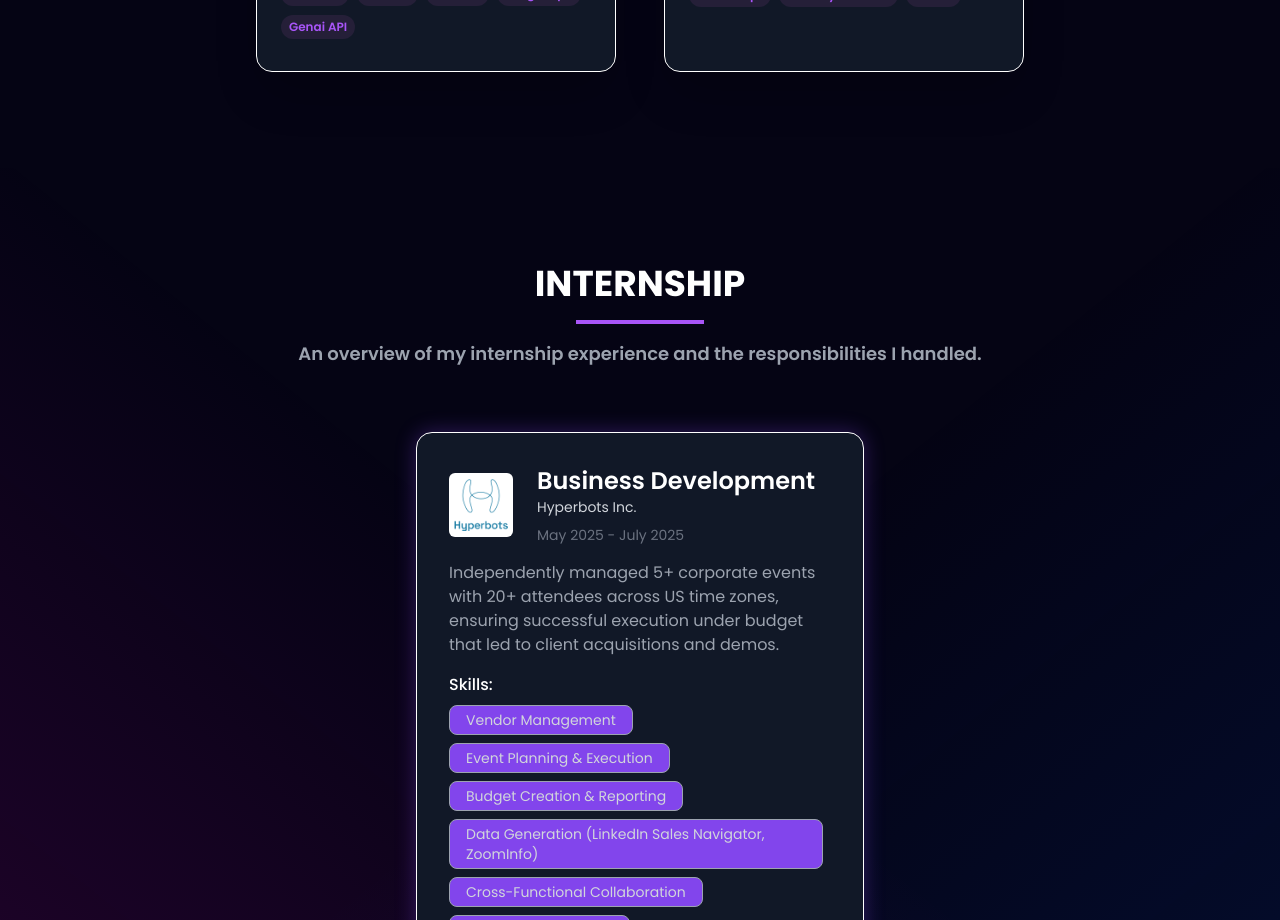
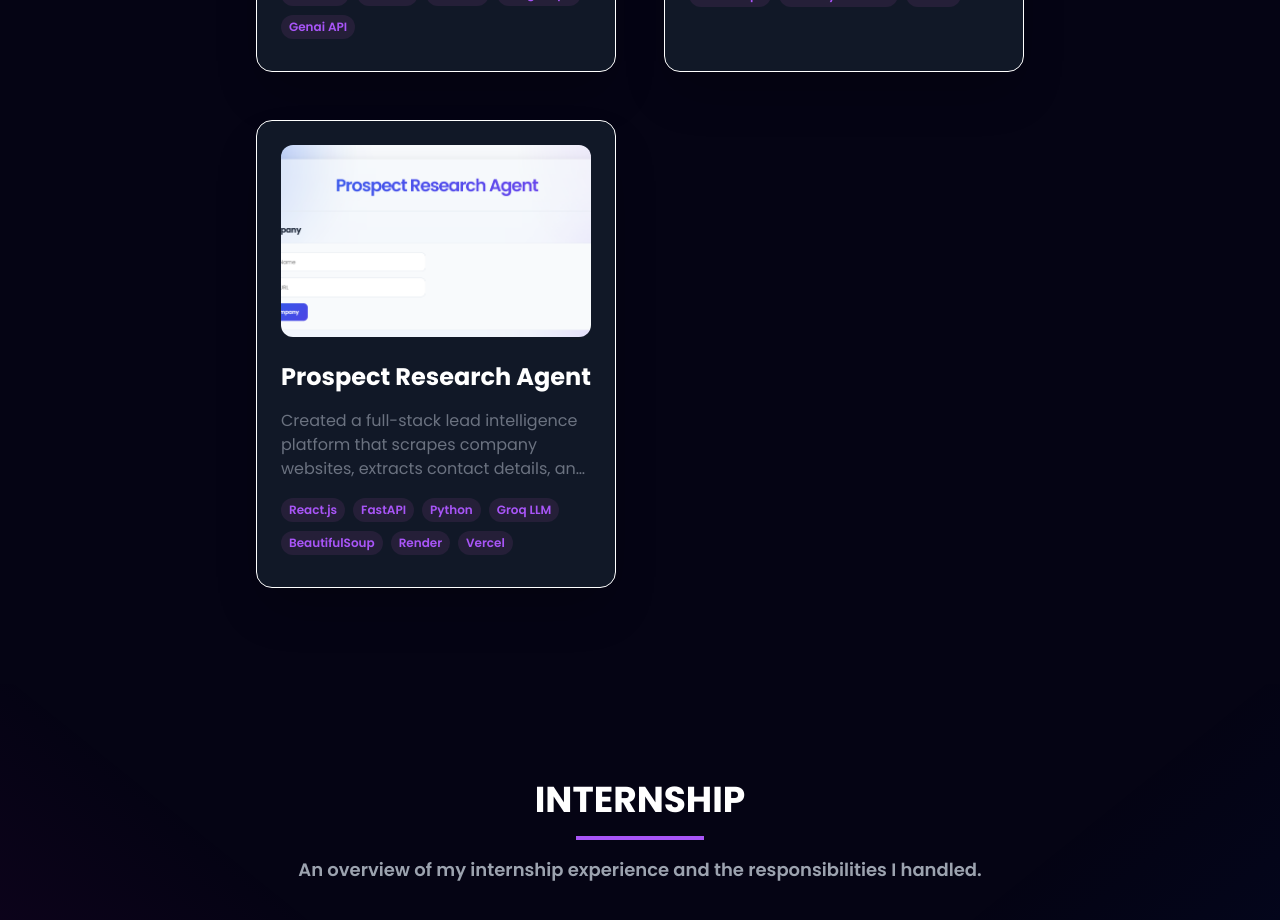
Before and after one commit to Ujjwal-Modi/myPortfolio, a React (Vite) app: page / in a window 1280 px wide. Shown: the part 3060-3980 px from the top of the page. Built offline with nearby package versions, Linux system fonts and the light colour scheme.

Commit message:
Added prospect research agent

```diff
--- a/src/constants.js
+++ b/src/constants.js
@@ -28,6 +28,7 @@ import KIITlogo from './assets/education_logo/KIIT.png';
 import barGraphLogo from './assets/work_logo/bar_graph.png';
 import findWhatYouEatLogo from './assets/work_logo/findWhatYouEat.png';
 import buynotcryLogo from './assets/work_logo/buynotcry.png';
+import webscrapperLogo from './assets/work_logo/webscrapper.png';
 // Certificate Section Logo's
 import udemyLogo from './assets/certificate_logo/udemy_logo.jpeg';
 import aiChatbotLogo from './assets/work_logo/aiChatbot.png';
@@ -170,5 +171,14 @@ export const SkillsInfo = [
       tags: ["React JS","React Router", "Tailwind CSS", "JavaScript", "DummyJSON API", "Vercel"],
       github: "https://github.com/Ujjwal-Modi/BuyNotCry",
       webapp: "https://buy-not-cry.vercel.app/",
+    },{
+      id: 4,
+      title: "Prospect Research Agent",
+      description:"Created a full-stack lead intelligence platform that scrapes company websites, extracts contact details, and leverages Large Language Models to generate structured business insights, customer personas, pain points, and personalized outreach suggestions. Implemented intelligent page discovery, sitemap support, REST APIs, and cloud deployment for end-to-end automation of prospect research workflows.",
+      image: webscrapperLogo,
+      tags: ["React.js", "FastAPI", "Python", "Groq LLM", "BeautifulSoup", "Render", "Vercel"],
+      github: "https://github.com/Ujjwal-Modi/WebsiteScrapper",
+      webapp: "https://website-scrapper-umber.vercel.app/",
     }
+
   ];
```
Also changed, not shown: src/assets/work_logo/webscrapper.png (added).
